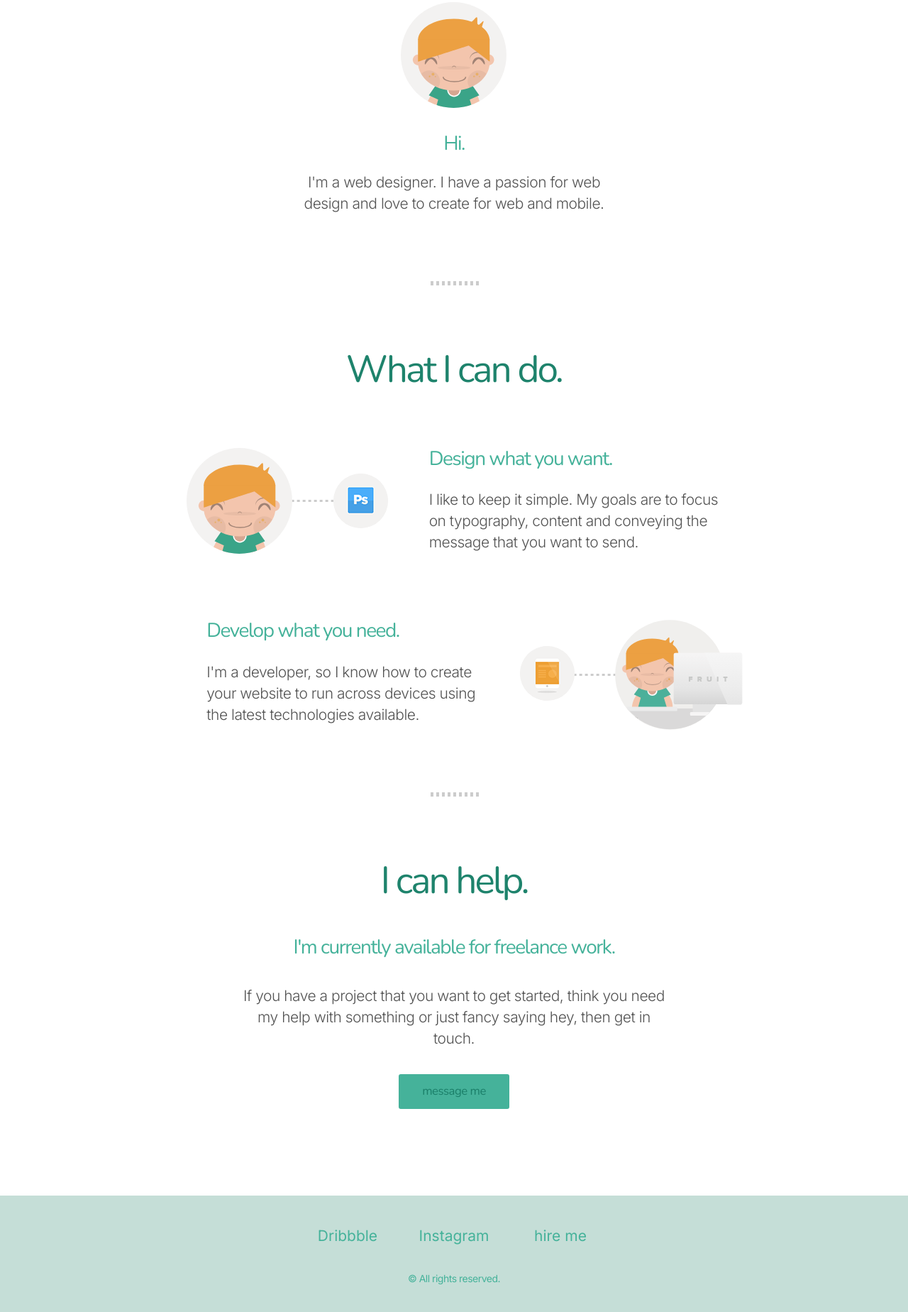
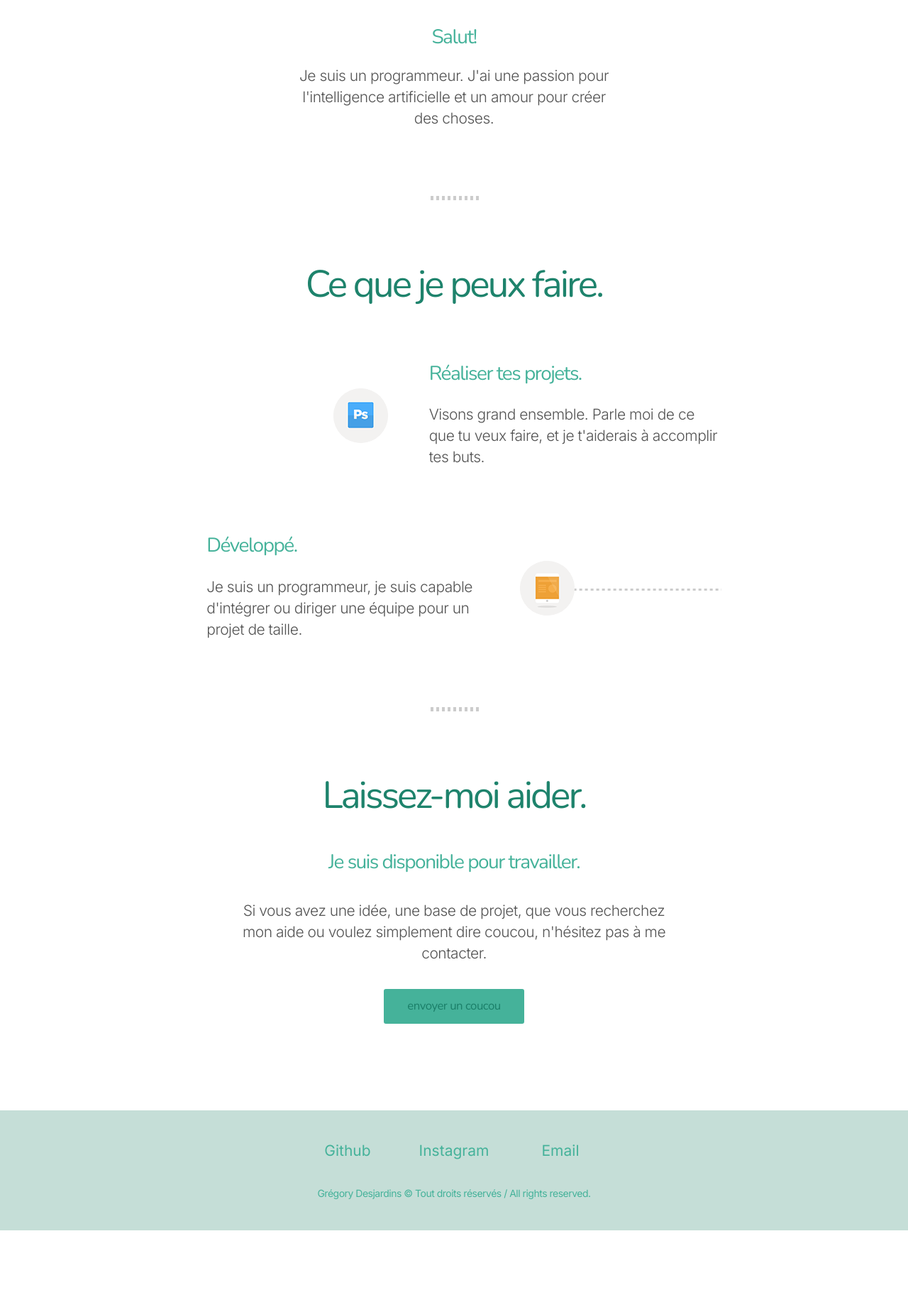
Before and after one commit to TNTBrynn/Portfolio, a plain HTML site: page www/index.html in a window 1280 px wide. Shown: the part 866-2714 px from the top of the page at 71% size. After the commit the page ends 2599 px from the top, so only its background shows below. Drawn offline with nearby package versions, Linux system fonts and the light colour scheme; files whose address does not match are found by name.

Commit message:
Ajout texte descriptif

```diff
--- a/www/index.html
+++ b/www/index.html
@@ -1,7 +1,7 @@
 <!DOCTYPE html>
 
 <head>
-  <title>Web Designer</title>
+  <title>Grégory Desjardins</title>
   <meta charset="utf-8"/>
   <meta name="viewport" content="width=device-width, initial-scale=1.0">
   <meta http-equiv="X-UA-Compatible" content="IE=edge,chrome=1"/>
@@ -30,7 +30,7 @@
               <a href="#">
                 <span class="mask"></span>
                 <span class="behind"></span>
-                Your Name
+                Grégory Desjardins
                 <i class=""></i>
               </a>
 
@@ -43,8 +43,8 @@
             <nav id="top-nav">
 
               <ul class="nav-list transistion">
-                <li><a class="active" href="#">About</a></li>
-                <li><a href="#">Work</a></li>
+                <li><a class="active" href="#">À propos</a></li>
+                <li><a href="#">Travail</a></li>
                 <li><a href="#">Notes</a></li>
               </ul>
             </nav>
@@ -78,11 +78,11 @@
 
                     <h1 class="im-sean">
 
-                      Im me.
+                      Im greg.
 
                     </h1>
 
-                    <p class="header-desc">a web designer.</p>
+                    <p class="header-desc">a programmer.</p>
 
                   </div>
 
@@ -137,15 +137,15 @@
 
             <figure>
 
-              <img src="images/me.svg">
+              <!-- <img src="images/me.svg">   -->
 
             </figure>
 
 
-            <h3>Hi.</h3>
+            <h3>Salut!</h3>
 
 
-            <p>I'm a web designer. I have a passion for web design and love to create for web and mobile.</p>
+            <p>Je suis un programmeur. J'ai une passion pour l'intelligence artificielle et un amour pour créer des choses.</p>
 
           </article>
 
@@ -191,7 +191,7 @@
 
             <header>
 
-              <h2>What I can do.</h2>
+              <h2>Ce que je peux faire.</h2>
 
             </header>
 
@@ -204,7 +204,7 @@
 
                     <figure>
 
-                      <img src="images/me.svg">
+                      <!-- /row <img src="images/me.svg">  -->
 
                     </figure>
 
@@ -222,9 +222,9 @@
 
                 <div class="deets">
 
-                  <h3>Design what you want.</h3>
+                  <h3>Réaliser tes projets.</h3>
 
-                  <p>I like to keep it simple. My goals are to focus on typography, content and conveying the message that you want to send.</p>
+                  <p>Visons grand ensemble. Parle moi de ce que tu veux faire, et je t'aiderais à accomplir tes buts.</p>
 
                 </div>
 
@@ -242,7 +242,7 @@
 
                     <figure>
 
-                      <img src="images/me-dev.svg">
+                      <!-- <img src="images/me-dev.svg"> -->
 
                     </figure>
 
@@ -261,9 +261,9 @@
 
                   <div class="deets">
 
-                  <h3>Develop what you need.</h3>
+                  <h3>Développé.</h3>
 
-                  <p>I'm a developer, so I know how to create your website to run across devices using the latest technologies available.</p>
+                  <p>Je suis un programmeur, je suis capable d'intégrer ou diriger une équipe pour un projet de taille.</p>
 
                 </div>
 
@@ -319,17 +319,17 @@
 
             <header>
 
-              <h2>I can help.</h2>
+              <h2>Laissez-moi aider.</h2>
 
-              <h3>I'm currently available for freelance work.</h3>
+              <h3>Je suis disponible pour travailler.</h3>
 
             </header>
 
-            <p>If you have a project that you want to get started, think you need my help with something or just fancy saying hey, then get in touch.</p>
+            <p>Si vous avez une idée, une base de projet, que vous recherchez mon aide ou voulez simplement dire coucou, n'hésitez pas à me contacter.</p>
 
             <p class="btn-hldr">
 
-              <a href="#" class="main-btn email-lnk">message me</a>
+              <a href="#" class="main-btn email-lnk">envoyer un coucou</a>
 
             </p>
 
@@ -357,9 +357,9 @@
 
           <ul class="footer-list">
 
-            <li><a href="#">Dribbble</a></li>
+            <li><a href="#">Github</a></li>
             <li><a href="#">Instagram</a></li>
-            <li><a href="#" class="email-lnk">hire me</a></li>
+            <li><a href="#" class="email-lnk">Email</a></li>
 
           </ul>
 
@@ -373,7 +373,7 @@
 
 
 
-          <p>© All rights reserved.</p>
+          <p> Grégory Desjardins © Tout droits réservés / All rights reserved.</p>
 
         </div>
 
```
Also changed, not shown: www/css/bootstrap.css.
